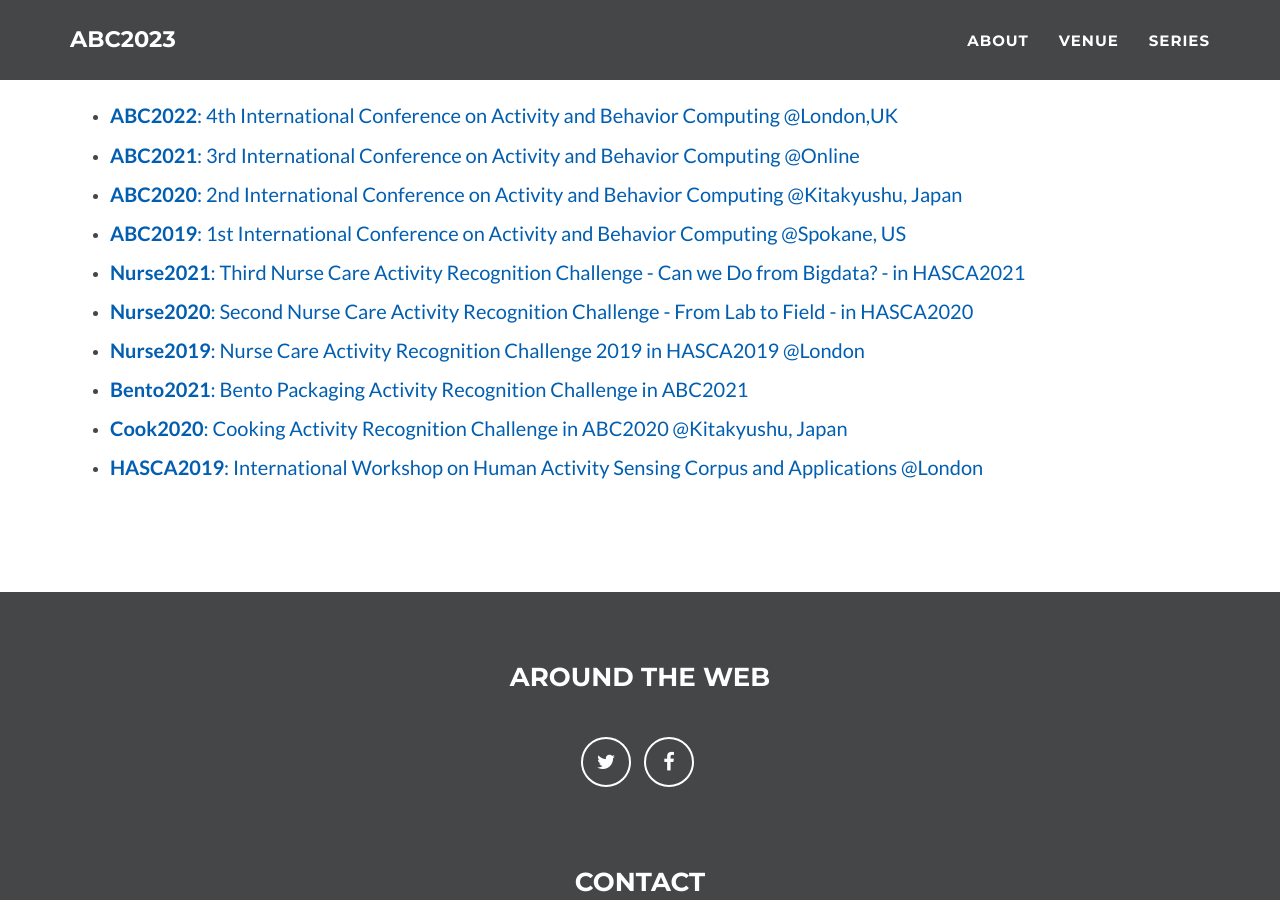
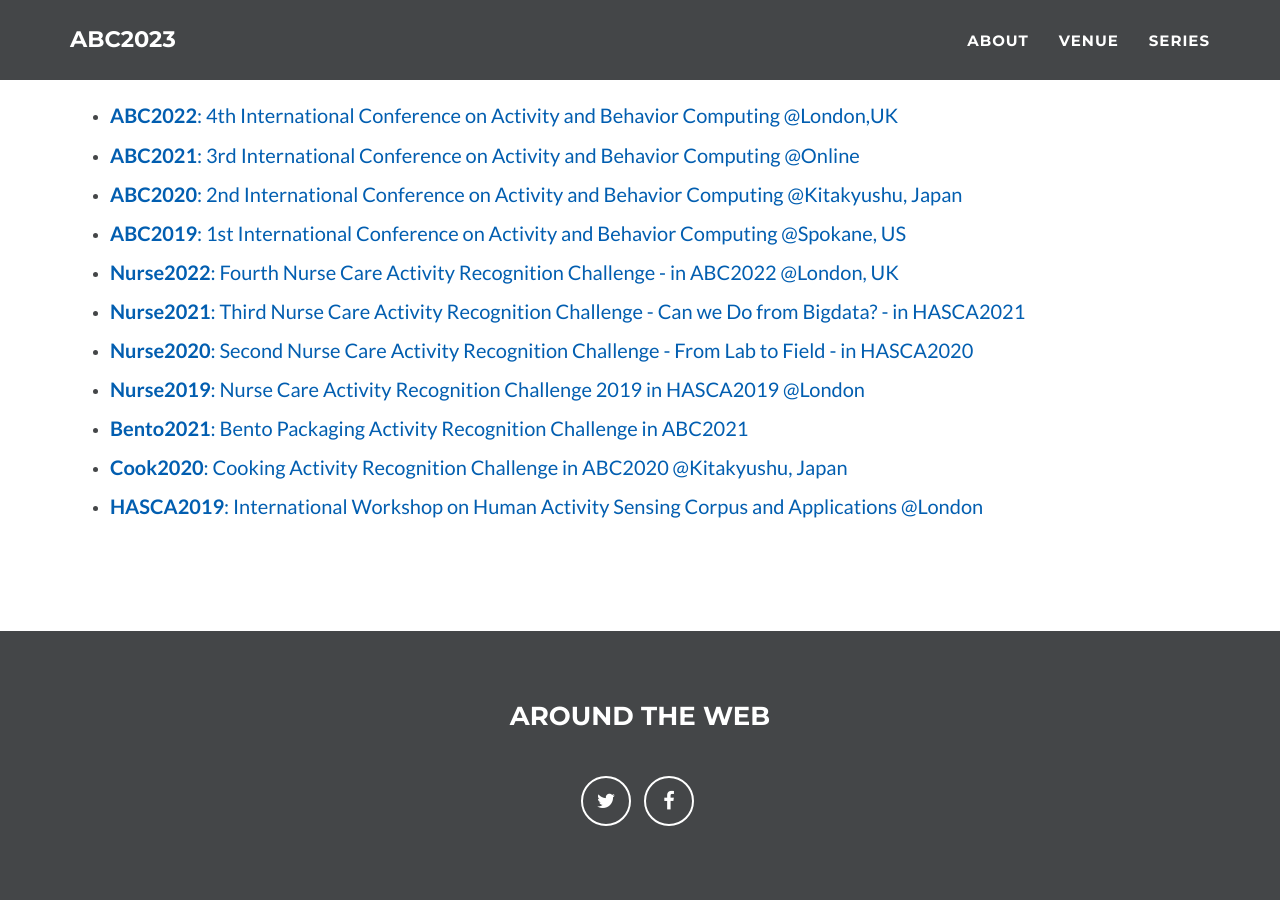
Before and after one commit to abc-research/abc-research.github.io, a Jekyll site: the page built from index.html, in a window 1280 px wide and 900 px high, scrolled down 1520 px. Built offline with Jekyll 4.4.1, drawn with Linux system fonts in a browser that asks for light colours.

Commit message:
Update _config.yml

```diff
--- a/_config.yml
+++ b/_config.yml
@@ -560,6 +560,8 @@ series:
     url: https://abc-research.github.io/2020
   - text: "<b>ABC2019</b>: 1st International Conference on Activity and Behavior Computing @Spokane, US"
     url: https://abc-research.github.io/2019
+  - text: "<b>Nurse2022</b>: Fourth Nurse Care Activity Recognition Challenge - in ABC2022 @London, UK"
+    url: https://abc-research.github.io/challenge2022/
   - text: "<b>Nurse2021</b>: Third Nurse Care Activity Recognition Challenge - Can we Do from Bigdata? - in HASCA2021"
     url: https://abc-research.github.io/nurse2021
   - text: "<b>Nurse2020</b>: Second Nurse Care Activity Recognition Challenge - From Lab to Field - in HASCA2020"
```
